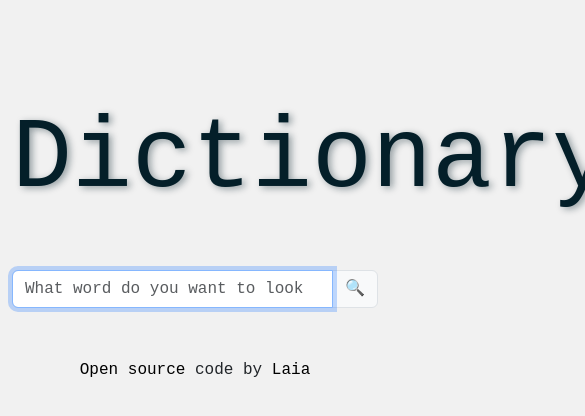
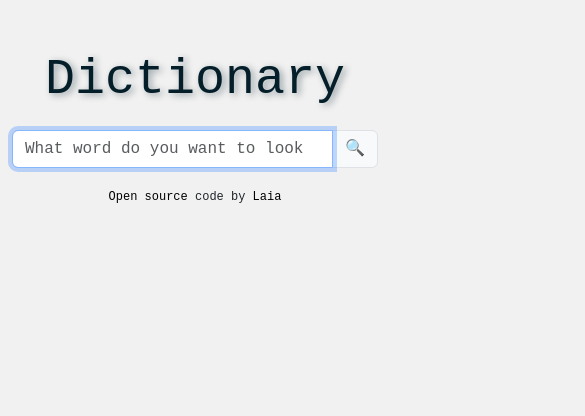
Before and after one commit to LaiaCastilla/dictionary-project, a React (Create React App) app: page / in a window 390 px wide. Shown: the top 416 px of the page, 585 px wide, since content can reach past the window. Built offline with nearby package versions, Linux system fonts and the light colour scheme; a web font is replaced by a local one.

Commit message:
responsive styling

```diff
--- a/src/App.css
+++ b/src/App.css
@@ -41,3 +41,20 @@ body {
   color: #085f63;
   text-shadow: 3px 3px 11px rgba(73, 190, 183, 0.7);
 }
+
+@media (max-width: 600px) {
+  body {
+    max-width: 550px;
+  }
+  .App .App-header {
+    margin: 50px 0 20px;
+  }
+  .App h1 {
+    font-size: 50px;
+  }
+  .App footer {
+    margin: 20px 0 auto;
+    margin-bottom: 30px;
+    font-size: 12px;
+  }
+}
--- a/src/Dictionary.css
+++ b/src/Dictionary.css
@@ -6,3 +6,11 @@
   transform: scale(1);
   border: 1px solid rgba(134, 184, 253, 1);
 }
+.Dictionary form {
+  margin-bottom: 50px;
+}
+@media (max-width: 600px) {
+  .Dictionary form {
+    margin-bottom: 10px;
+  }
+}
--- a/src/Dictionary.js
+++ b/src/Dictionary.js
@@ -25,7 +25,7 @@ export default function Dictionary() {
   }
   return (
     <div className="Dictionary">
-      <form onSubmit={search} className="input-group mb-5">
+      <form onSubmit={search} className="input-group">
         <input
           type="search"
           class="form-control"
--- a/src/Meanings.css
+++ b/src/Meanings.css
@@ -2,3 +2,15 @@
   font-weight: 500;
   color: #085f63;
 }
+.Meanings .example {
+  opacity: 0.8;
+}
+
+@media (max-width: 600px) {
+  .Meanings {
+    font-size: 10px;
+  }
+  .Meanings .part-of-speech {
+    font-size: 15px;
+  }
+}
--- a/src/Results.css
+++ b/src/Results.css
@@ -12,3 +12,18 @@
 .Results .phonetics {
   font-size: 20px;
 }
+
+@media (max-width: 600px) {
+  .Results .word {
+    font-size: 20px;
+    font-weight: 500;
+  }
+  .Results .phonetics {
+    font-size: 10px;
+  }
+  .Results section {
+    padding: 10px 10px;
+    border-radius: 10px;
+    margin: 20px 0;
+  }
+}
```
